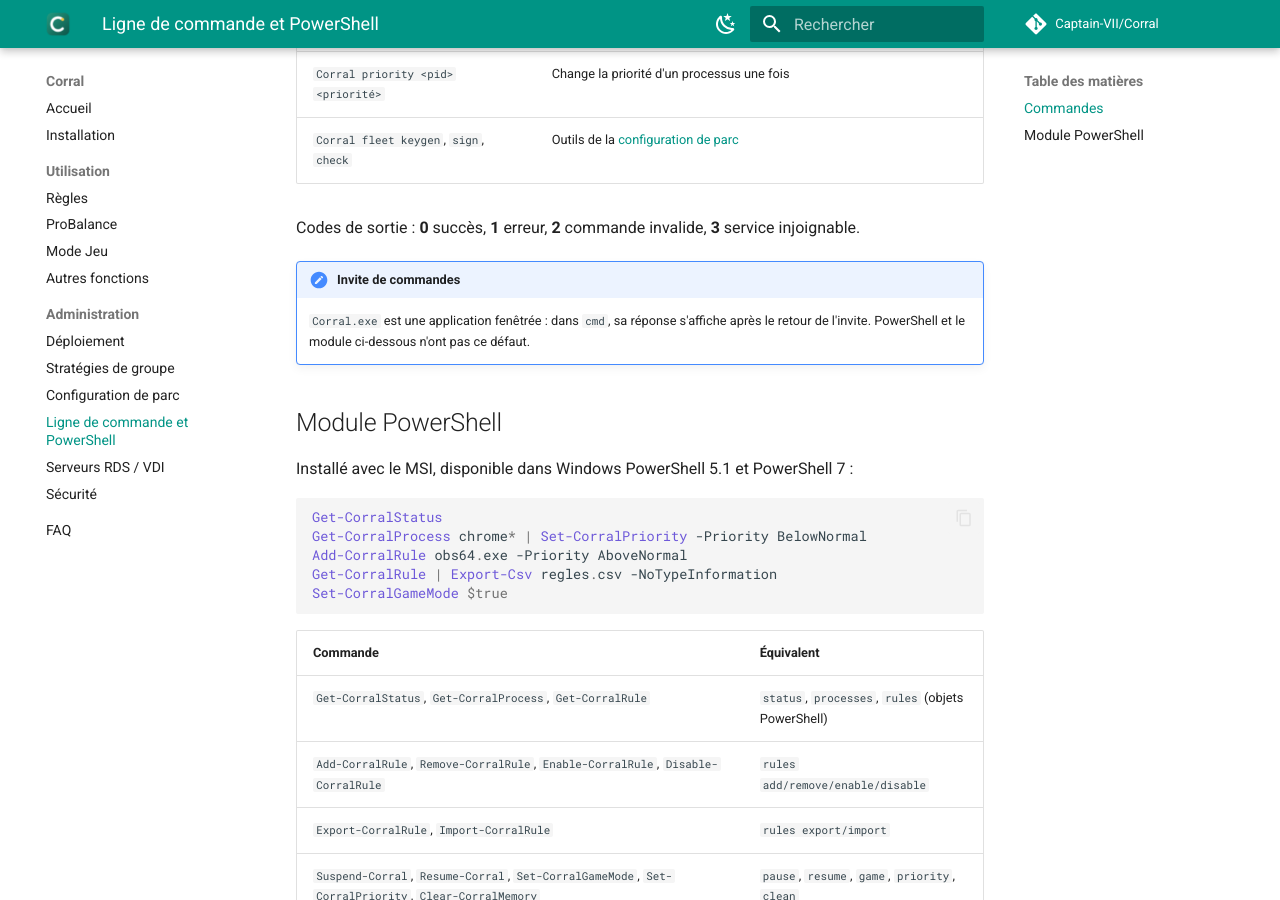
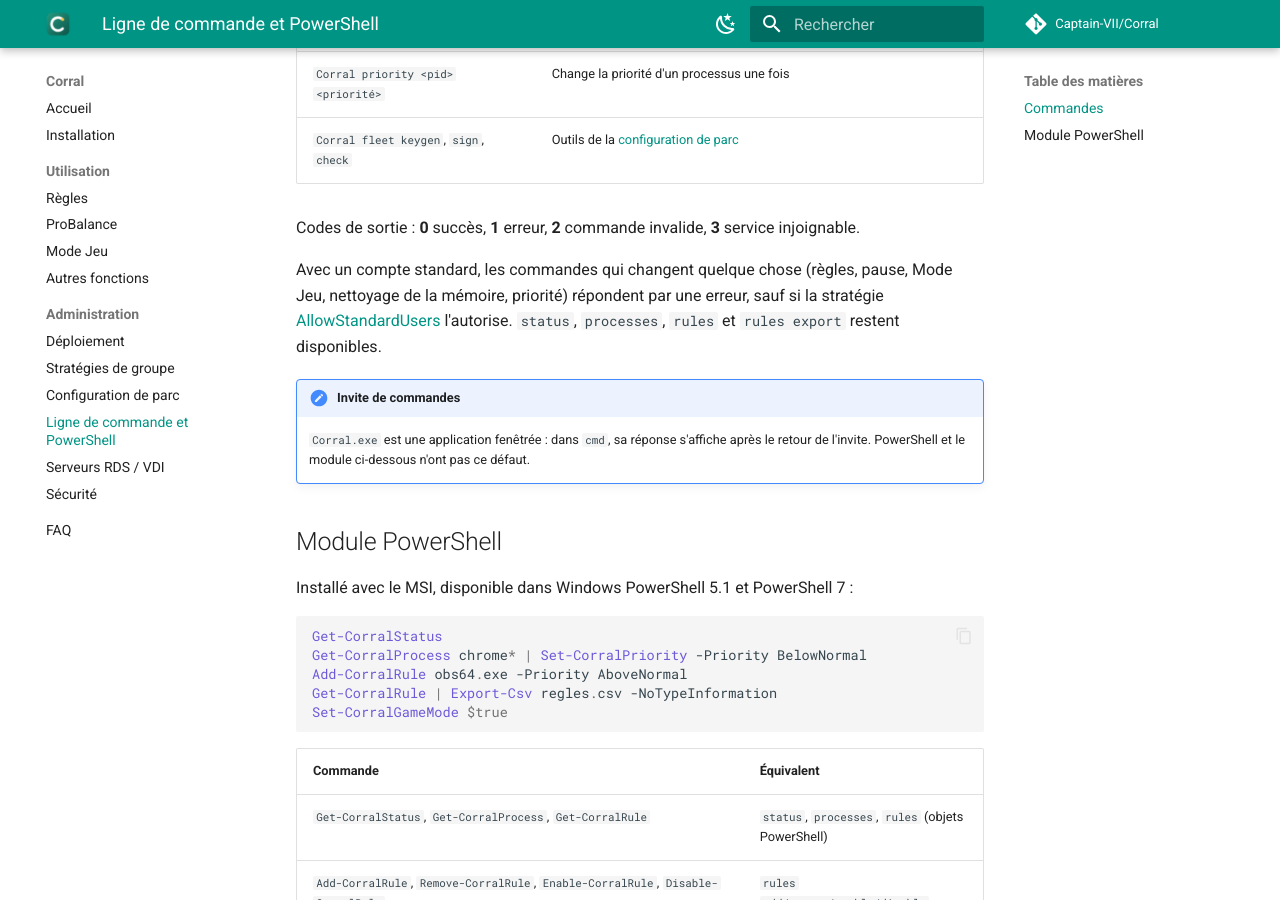
Before and after one commit to Captain-VII/Corral, an MkDocs documentation site: the page built from docs/admin/ligne-de-commande.md, in a window 1280 px wide and 900 px high, scrolled down 858 px. Built offline with MkDocs 1.6.1 and Material for MkDocs 9.7.7, drawn with Linux system fonts in a browser that asks for light colours; comment, search, counter and statistics services are not loaded.

Commit message:
Doc : commandes réservées aux administrateurs
Co-Authored-By: Claude Opus 5.5 <noreply@anthropic.com>

```diff
--- a/docs/admin/ligne-de-commande.md
+++ b/docs/admin/ligne-de-commande.md
@@ -22,6 +22,8 @@ et la [configuration de parc](parc.md) ; l'interface ouverte affiche aussitôt l
 
 Codes de sortie : **0** succès, **1** erreur, **2** commande invalide, **3** service injoignable.
 
+Avec un compte standard, les commandes qui changent quelque chose (règles, pause, Mode Jeu, nettoyage de la mémoire, priorité) répondent par une erreur, sauf si la stratégie [AllowStandardUsers](strategies.md) l'autorise. `status`, `processes`, `rules` et `rules export` restent disponibles.
+
 !!! note "Invite de commandes"
     `Corral.exe` est une application fenêtrée : dans `cmd`, sa réponse s'affiche après le retour de l'invite. PowerShell et le module ci-dessous n'ont pas ce défaut.
 
```
